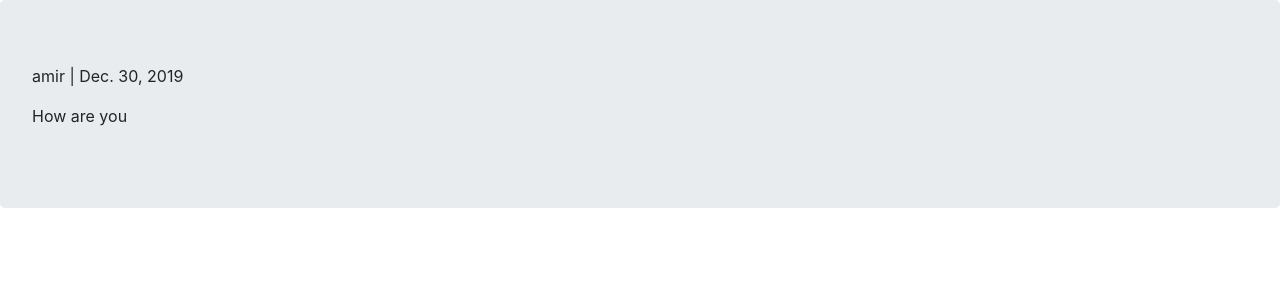
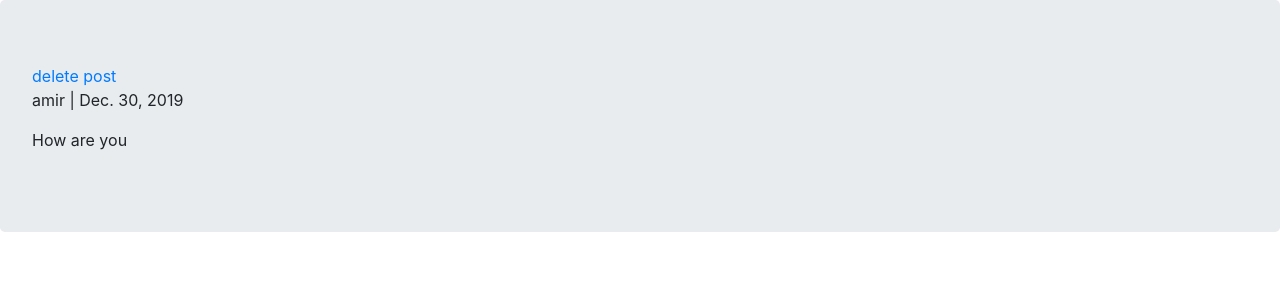
Before and after one commit to sarahghanei/django-social, a Django app: a page that uses posts/templates/posts/post_detail.html in a window 1280 px wide. Shown: the part 56-356 px from the top of the page. Run offline with Django 3.2, Linux system fonts and the light colour scheme; a user stored in the database is signed in; data comes from the database, SQL or seed files in the repository; both versions use the stored data as it was after the commit; some libraries are stand-ins or nearby versions.

Commit message:
add ep16

```diff
--- a/posts/templates/posts/post_detail.html
+++ b/posts/templates/posts/post_detail.html
@@ -1,6 +1,9 @@
 {% extends 'base.html' %}
 
 {% block content %}
+    {% if request.user.is_authenticated and request.user.id == post.user.id%}
+        <a href="{% url 'posts:post_delete' post.user.id post.id %}">delete post</a>
+    {% endif %}
     <p>{{ post.user }} | {{ post.created|date }}</p>
     <p>{{ post.body }}</p>
 {% endblock %}
--- a/posts/urls.py
+++ b/posts/urls.py
@@ -7,4 +7,5 @@ urlpatterns = [
 	path('', views.all_posts, name='all_posts'),
 	path('<int:year>-<int:month>-<int:day>-<slug:slug>/', views.post_detail, name='post_detail'),
 	path('add_post/<int:user_id>/', views.add_post, name='add_post'),
+	path('post_delete/<int:user_id>/<int:post_id>/', views.post_delete, name='post_delete'),
 ]
--- a/posts/views.py
+++ b/posts/views.py
@@ -33,3 +33,12 @@ def add_post(request, user_id):
 		return render(request, 'posts/add_post.html', {'form':form})
 	else:
 		return redirect('posts:all_posts')
+
+@login_required
+def post_delete(request, user_id, post_id):
+	if user_id == request.user.id:
+		Post.objects.filter(pk=post_id).delete()
+		messages.success(request, 'your post deleted successfully', 'success')
+		return redirect('account:dashboard', user_id)
+	else:
+		return redirect('posts:all_posts')
```
Also changed, not shown: db.sqlite3.
